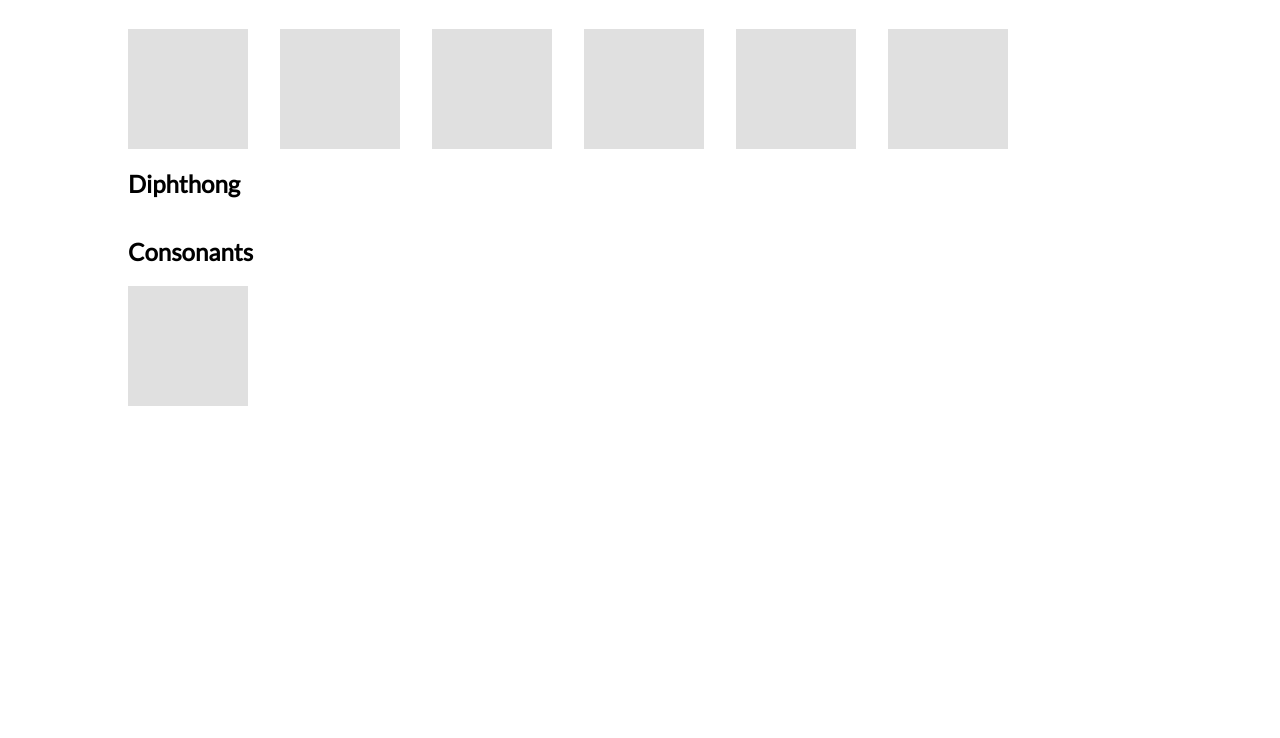
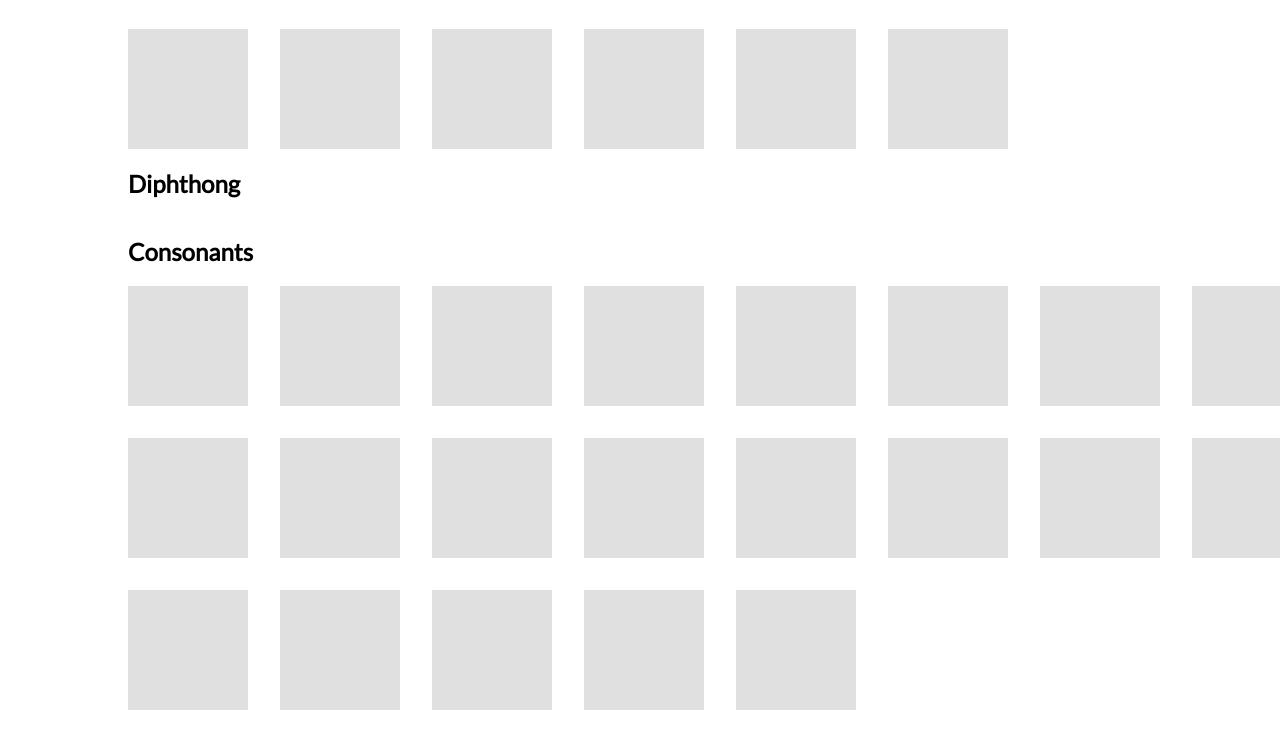
Before and after one commit to titanix/p3, a plain HTML site: page web_component_test/index.html in a window 1280 px wide. Shown: the part 743-1481 px from the top of the page. Before the commit the page ends 1177 px from the top, so only its background shows below. Drawn offline with nearby package versions, Linux system fonts and the light colour scheme; files that its build step writes are made by us from their sources.

Commit message:
Ajout des consonnes du français.

```diff
--- a/web_component_test/index.html
+++ b/web_component_test/index.html
@@ -19,7 +19,6 @@
     <script type="text/javascript" src="https://ajax.googleapis.com/ajax/libs/jquery/3.1.0/jquery.min.js"></script>
 
     <script>
-
     // public static String format(string[] format)
     if (!String.format) {
         String.format = function(format) {
@@ -30,22 +29,28 @@
         };
     }
 
-window.onload = function init()
-{
-    display_phonemes_with_selected_language('all', vowels, 'vowel_panel');
-    display_phonemes_with_selected_language('all', consonants, 'consonant_panel');
-}
+    window.onload = function init()
+    {
+        display_phonemes_with_selected_language('all', vowels, 'vowel_panel');
+        display_phonemes_with_selected_language('all', consonants, 'consonant_panel');
+    }
+    </script>
 
-    </script>
+    <style type="text/css">
+        .small_caps
+        {
+            font-size: 0.8em;
+        }
+    </style>
 </head>
 
 <body>
-    <h1>Phantastic Phonetic Portal</h1>
+    <h1>P<span class="small_caps">hantastic</span> P<span class="small_caps">honetic</span> P<span class="small_caps">ortal</span></h1>
     <div style="margin-bottom:40px;">
-        <h2>Start from a natural language</h2>
+        <h2>Select a natural language</h2>
         <select id="preset_language"
             onchange="selection_changed_handler()">
-            <option value="all">All</option>
+            <option value="all">None</option>
             <option value="english">English (USA)</option>
             <option value="french">French (France)</option>
             <option value="czech">Czech</option>
--- a/web_component_test/scripts/consonants_data.js
+++ b/web_component_test/scripts/consonants_data.js
@@ -8,5 +8,217 @@ var consonants = [
         'taiwanese' : '<strong>p</strong>ian 邊',
         'sound' : '',
 		'all' : ''
-    }
+    },
+    {
+        'name' : 'voiced_bilabial_stop',
+        'symbol' : 'b',
+        'french' : '<strong>b</strong>é<strong>b</strong>é',
+        //'english' : '',
+        //'czech' : '',
+        //'taiwanese' : '',
+        'sound' : '',
+		'all' : ''
+    },
+    {
+        'name' : 'voiceless_alveolar_plosive',
+        'symbol' : 't',
+        'french' : '<strong>t</strong>rain',
+        //'english' : '',
+        //'czech' : '',
+        //'taiwanese' : '',
+        'sound' : '',
+		'all' : ''
+    },
+    {
+        'name' : 'voiced_alveolar_plosive',
+        'symbol' : 'd',
+        'french' : '<strong>d</strong>ent',
+        //'english' : '',
+        //'czech' : '',
+        //'taiwanese' : '',
+        'sound' : '',
+		'all' : ''
+    },
+    {
+        'name' : 'voiceless_velar_stop',
+        'symbol' : 'k',
+        'french' : '<strong>c</strong>arton',
+        //'english' : '',
+        //'czech' : '',
+        //'taiwanese' : '',
+        'sound' : '',
+		'all' : ''
+    },
+    {
+        'name' : 'voiced_velar_stop',
+        'symbol' : 'g',
+        'french' : '<strong>g</strong>ros',
+        //'english' : '',
+        //'czech' : '',
+        //'taiwanese' : '',
+        'sound' : '',
+		'all' : ''
+    },
+    {
+        'name' : 'bilabial_nasal',
+        'symbol' : 'm',
+        'french' : '<strong>m</strong>ain',
+        //'english' : '',
+        //'czech' : '',
+        //'taiwanese' : '',
+        'sound' : '',
+		'all' : ''
+    },
+    {
+        'name' : 'alveolar_nasal',
+        'symbol' : 'n',
+        'french' : '<strong>n</strong>on',
+        //'english' : '',
+        //'czech' : '',
+        //'taiwanese' : '',
+        'sound' : '',
+		'all' : ''
+    },
+    {
+        'name' : 'palatal_nasal',
+        'symbol' : 'ɲ',
+        'french' : 'monta<strong>gn</strong>e',
+        //'english' : '',
+        //'czech' : '',
+        //'taiwanese' : '',
+        'sound' : '',
+		'all' : ''
+    },
+    {
+        'name' : 'velar_nasal',
+        'symbol' : 'ŋ',
+        'french' : 'parki<strong>ng</strong>',
+        //'english' : '',
+        //'czech' : '',
+        //'taiwanese' : '',
+        'sound' : '',
+		'all' : ''
+    },
+    {
+        'name' : 'voiceless_labiodental_fricative',
+        'symbol' : 'f',
+        'french' : '<strong>f</strong>eu',
+        //'english' : '',
+        //'czech' : '',
+        //'taiwanese' : '',
+        'sound' : '',
+		'all' : ''
+    },
+    {
+        'name' : 'voiced_labiodental_fricative',
+        'symbol' : 'v',
+        'french' : '<strong>v</strong>oiture',
+        //'english' : '',
+        //'czech' : '',
+        //'taiwanese' : '',
+        'sound' : '',
+		'all' : ''
+    },
+    {
+        'name' : 'voiceless_alveolar_sibilant',
+        'symbol' : 's',
+        'french' : '<strong>s</strong>able',
+        //'english' : '',
+        //'czech' : '',
+        //'taiwanese' : '',
+        'sound' : '',
+		'all' : ''
+    },
+    {
+        'name' : 'voiced_alveolar_sibilant',
+        'symbol' : 'z',
+        'french' : '<strong>z</strong>oo',
+        //'english' : '',
+        //'czech' : '',
+        //'taiwanese' : '',
+        'sound' : '',
+		'all' : ''
+    },
+    {
+        'name' : 'voiceless_palato-alveolar_sibilant',
+        'symbol' : 'ʃ',
+        'french' : '<strong>ch</strong>at',
+        //'english' : '',
+        //'czech' : '',
+        //'taiwanese' : '',
+        'sound' : '',
+		'all' : ''
+    },
+    {
+        'name' : 'voiced_palato-alveolar_sibilant',
+        'symbol' : 'ʒ',
+        'french' : '<strong>j</strong>eu',
+        //'english' : '',
+        //'czech' : '',
+        //'taiwanese' : '',
+        'sound' : '',
+		'all' : ''
+    },
+    {
+        'name' : 'voiced_uvular_fricative',
+        'symbol' : 'ʁ',
+        'french' : '<strong>r</strong>oi',
+        //'english' : '',
+        //'czech' : '',
+        //'taiwanese' : '',
+        'sound' : '',
+		'all' : ''
+    },
+    {
+        'name' : 'alveolar_lateral_approximant',
+        'symbol' : 'l',
+        'french' : 'i<strong>l</strong>',
+        //'english' : '',
+        //'czech' : '',
+        //'taiwanese' : '',
+        'sound' : '',
+		'all' : ''
+    },
+    {
+        'name' : 'palatal_approximant',
+        'symbol' : 'j',
+        'french' : 'œ<strong>il</strong>',
+        //'english' : '',
+        //'czech' : '',
+        //'taiwanese' : '',
+        'sound' : '',
+		'all' : ''
+    },
+    {
+        'name' : 'labial-palatal_approximant',
+        'symbol' : 'ɥ',
+        'french' : '<strong>hu</strong>it',
+        //'english' : '',
+        //'czech' : '',
+        //'taiwanese' : '',
+        'sound' : '',
+		'all' : ''
+    },
+    {
+        'name' : 'voiced_labio-velar_approximant',
+        'symbol' : 'w',
+        'french' : '<strong>ou</strong>i',
+        //'english' : '',
+        //'czech' : '',
+        //'taiwanese' : '',
+        'sound' : '',
+		'all' : ''
+    },
+    /*
+    {
+        'name' : '',
+        'symbol' : '',
+        //'french' : '',
+        //'english' : '',
+        //'czech' : '',
+        //'taiwanese' : '',
+        'sound' : '',
+		'all' : ''
+    },
+    */
 ];
```
